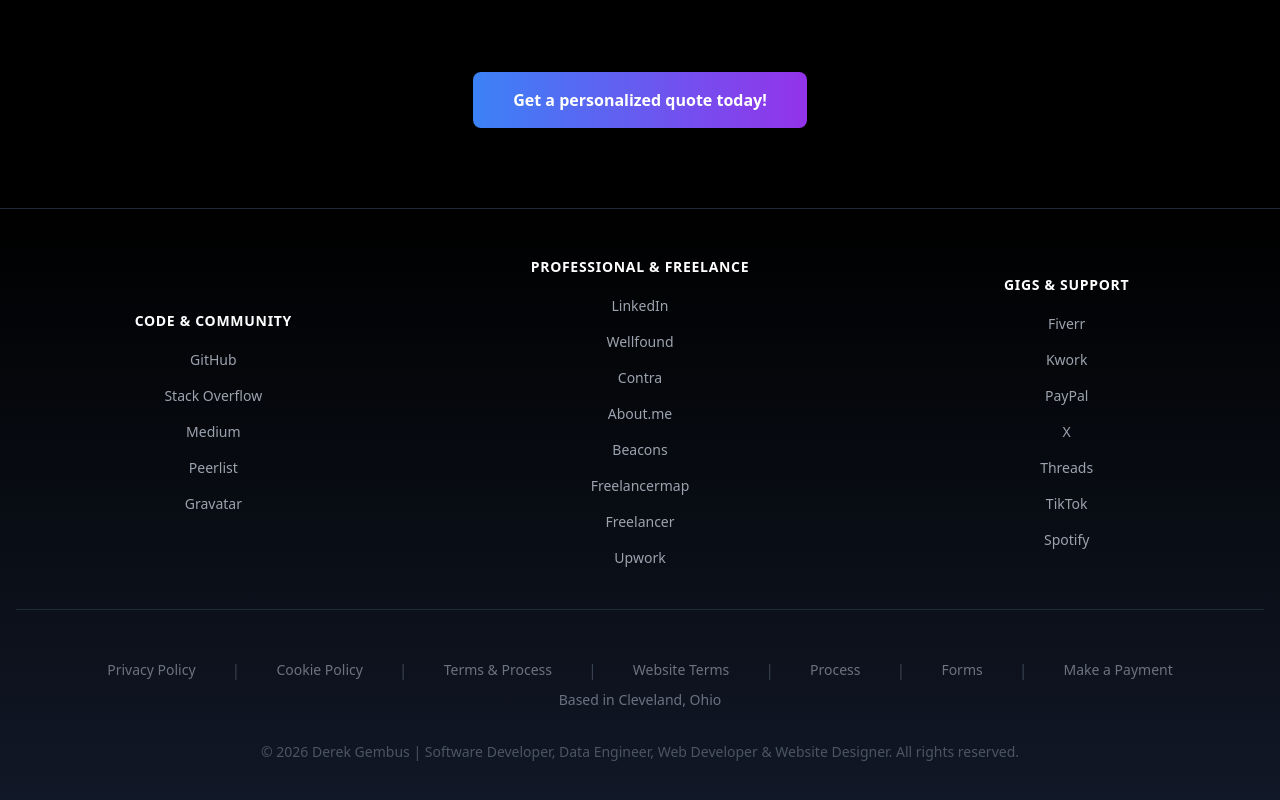
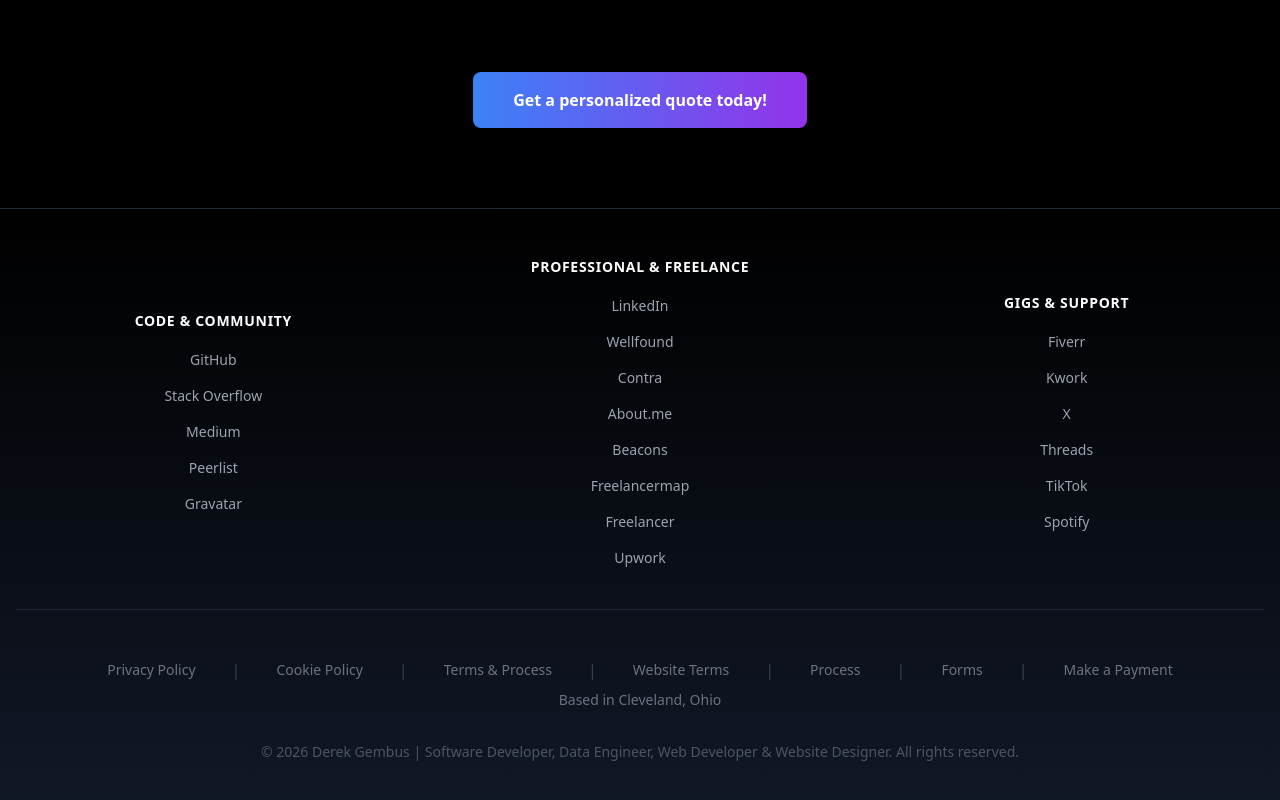
Before and after one commit to Derek-G1/Derek-Gembus-Official, a React (Create React App) app: page / in a window 1280 px wide. Shown: the part 7324-8124 px from the top of the page. Built offline with nearby package versions, Linux system fonts and the light colour scheme.

Commit message:
updated footer

```diff
--- a/src/components/Footer.js
+++ b/src/components/Footer.js
@@ -105,11 +105,6 @@
                 </a>
               </li>
               <li>
-                <a href="https://paypal.me/DerekGembus" target="_blank" rel="noopener noreferrer" className="text-sm text-gray-400 hover:text-purple-400 transition-colors">
-                  PayPal
-                </a>
-              </li>
-              <li>
                 <a href="https://x.com/DerekGembus" target="_blank" rel="noopener noreferrer" className="text-sm text-gray-400 hover:text-purple-400 transition-colors">
                   X
                 </a>
```
